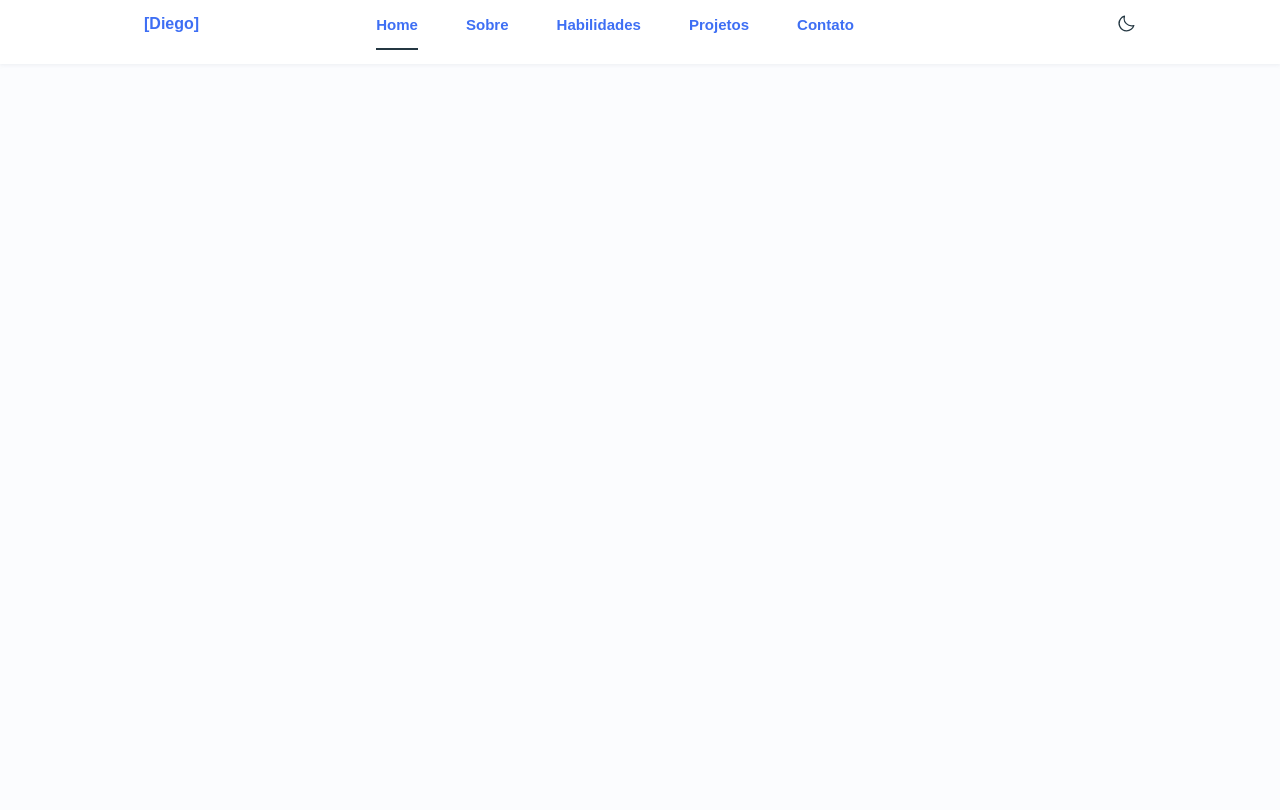
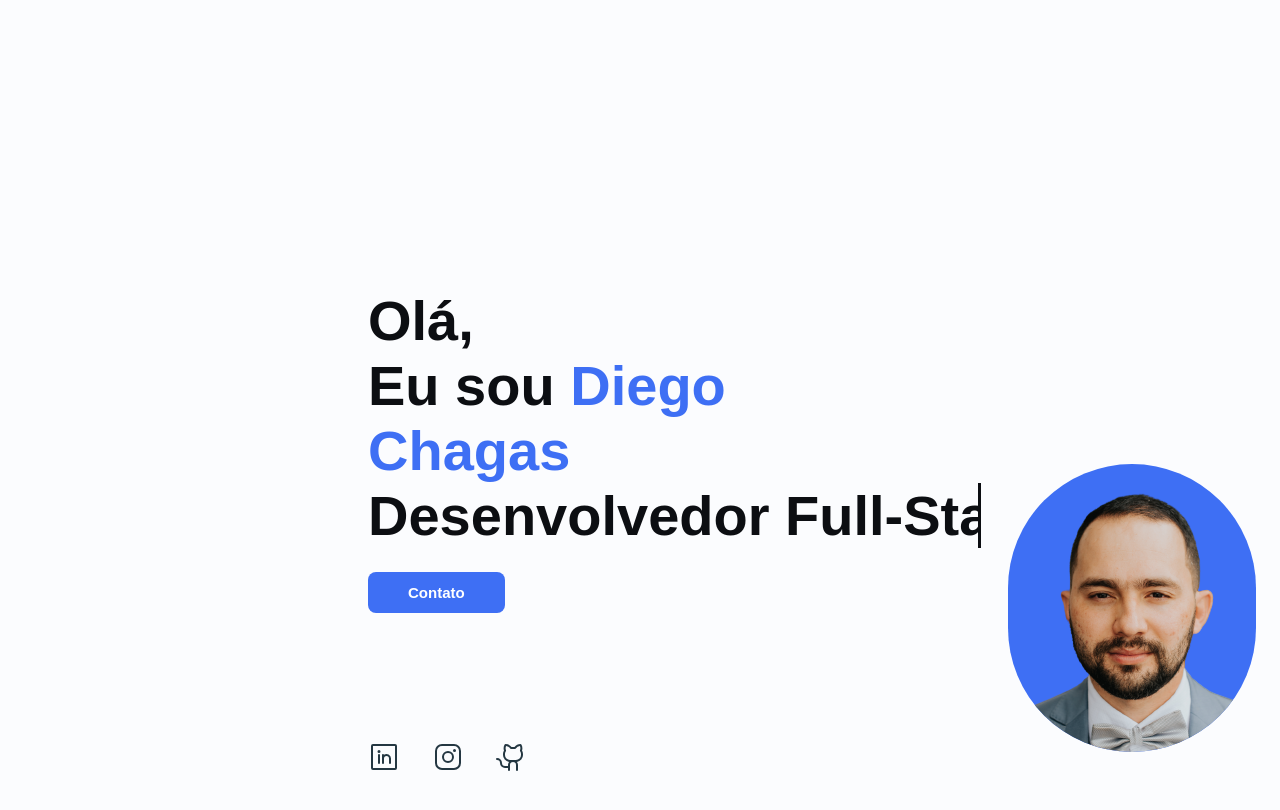
Before and after one commit to diegofchagas/portifolio-react, a React (Vite) app: page / in a window 1280 px wide. Shown: the top 810 px of the page. Built offline with nearby package versions, Linux system fonts and the light colour scheme.

Commit message:
ajustando na aba home

```diff
--- a/src/App.jsx
+++ b/src/App.jsx
@@ -1,6 +1,6 @@
 import './App.css'
-import Header from './components/Header'
-//import Home from './components/Home'
+//import Header from './components/Header'
+import Home from './components/Home'
 //import About from './components/About'
 //import Skills from './components/Skills'
 //import Works from './components/Works'
@@ -9,8 +9,8 @@ function App() {
 
   return (
     <>
-     <Header/>
-     {/* <Home/> */}
+     {/* <Header/> */}
+     <Home/>
      {/* <About/> */}
      {/* <Skills/> */}
      {/* <Works/> */}
```
